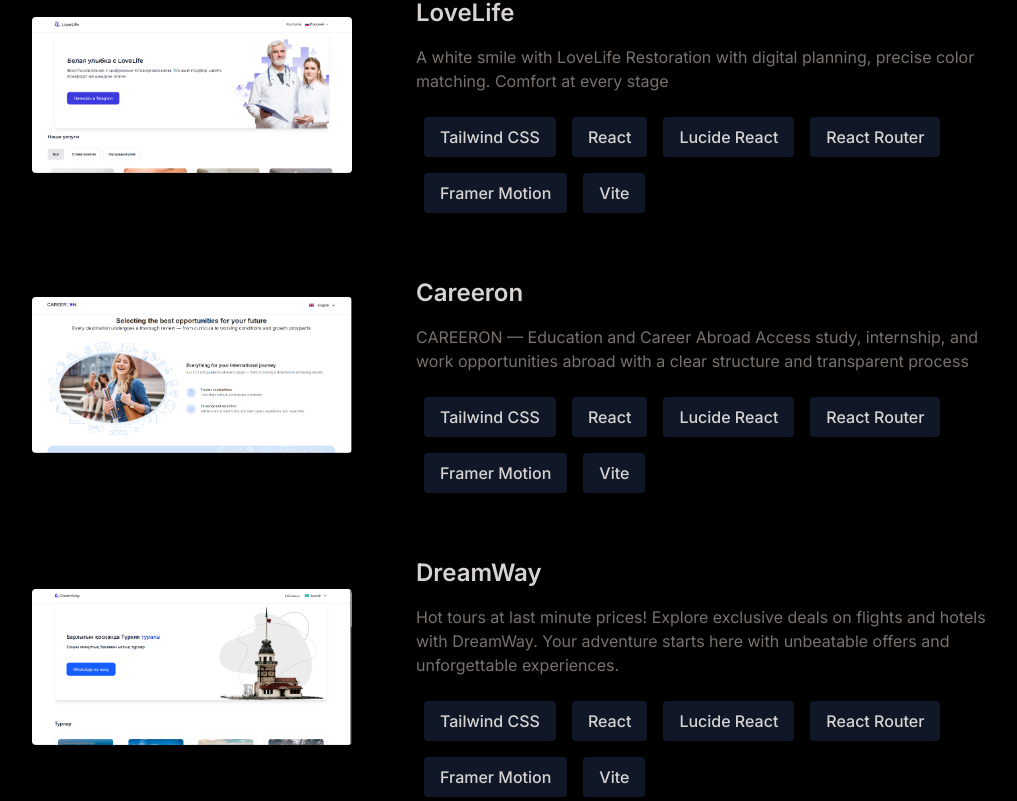
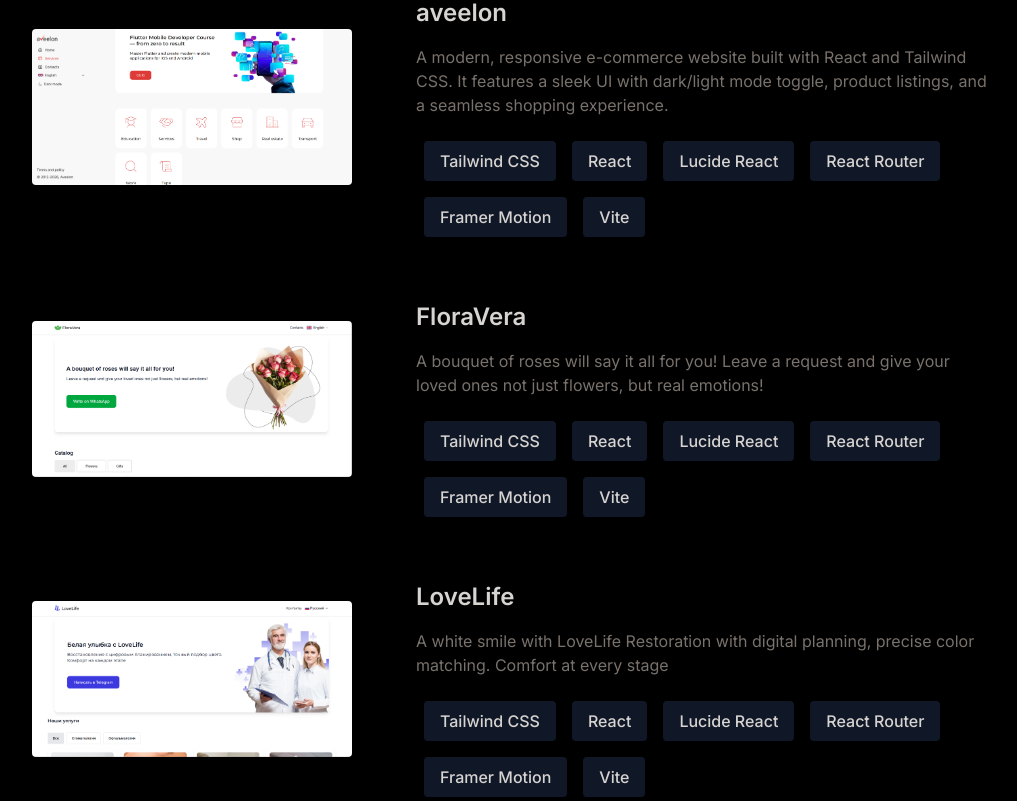
Before and after one commit to Z-Coding-dot/Portfolio, a React (Vite) app: page / in a window 1280 px wide. Shown: the part 1699-2500 px from the top of the page, without its empty margins (128-1145 px from the left). Built offline with nearby package versions, Linux system fonts and the light colour scheme.

Commit message:
updated projects & instagram link

```diff
--- a/src/components/Contact.jsx
+++ b/src/components/Contact.jsx
@@ -19,13 +19,13 @@
                 <div className=''>
                     <h3 className="text-base sm:text-xl text-start font-bold">Social Media</h3>
                     <div className="flex justify-start items-start gap-4 sm:gap-10 my-15">
-                  <a target='_blank' rel='noopener noreferrer' href="https://www.linkedin.com/in/ziaulhaq-parsa-karimi-8a6149373?lipi=urn%3Ali%3Apage%3Ad_flagship3_profile_view_base_contact_details%3B9y6oVBtLQKC6xSkF1BvR4g%3D%3D"aria-label="LinkedIn">
+                        <a target='_blank' rel='noopener noreferrer' href="https://www.linkedin.com/in/ziaulhaq-parsa-karimi-8a6149373?lipi=urn%3Ali%3Apage%3Ad_flagship3_profile_view_base_contact_details%3B9y6oVBtLQKC6xSkF1BvR4g%3D%3D" aria-label="LinkedIn">
                             <FaLinkedin className='size-7' /></a>
                         <a target='_blank' rel='noopener noreferrer' href="https://github.com/Z-Coding-dot" aria-label="GitHub">
                             <FaGithub className='size-7' /></a>
-                    <a target='_blank' rel='noopener noreferrer' href="https://www.instagram.com/princeparsa53?igsh=eW4zZ2d6b3l3bjZq"aria-label="Instagram">
+                        <a target='_blank' rel='noopener noreferrer' href="https://www.instagram.com/parsa_____official?utm_source=qr&igsh=MTB1NXE1cTN3YWR1OQ==" aria-label="Instagram">
                             <FaInstagram className='size-7' /></a>
-                    <a target='_blank' rel='noopener noreferrer' href="https://www.facebook.com/ziualhaqparsa.ziyalhaq?mibextid=ZbWKwL"aria-label="facebook">
+                        <a target='_blank' rel='noopener noreferrer' href="https://www.facebook.com/ziualhaqparsa.ziyalhaq?mibextid=ZbWKwL" aria-label="facebook">
                             <FaFacebook className='size-7' /></a>
 
                     </div>
--- a/src/components/Navbar.jsx
+++ b/src/components/Navbar.jsx
@@ -18,7 +18,7 @@
             <FaGithub />
           </a>
           <a
-            href="https://www.instagram.com/parsa_official?igsh=MTB1NXE1cTN3YWR1OQ=="
+            href="https://www.instagram.com/parsa_____official?utm_source=qr&igsh=MTB1NXE1cTN3YWR1OQ=="
             aria-label="Instagram" rel='noreferrer' target='_blank'>
             <FaInstagram />
           </a>
--- a/src/constants/index.js
+++ b/src/constants/index.js
@@ -1,4 +1,4 @@
-import chatbot from '../assets/projects/react-chatbot.png';
+import chatbot from "../assets/projects/react-chatbot.png";
 import dashboard from "../assets/projects/dashboard.png";
 import onlineStore from "../assets/projects/onlineStore.png";
 import coffee from "../assets/projects/coffee.png";
@@ -11,9 +11,8 @@
 import careeron from "../assets/projects/careeron.png";
 import loveLife from "../assets/projects/loveLife.png";
 import floraVera from "../assets/projects/floraVera.png";
-
-
-
+import aveelon from "../assets/projects/aveelon.png";
+import skillBridge from "../assets/projects/skillBridge.png";
 
 export const HERO_CONTENT = `I'm a passionate and detail-oriented Computer Science student
  at Astana IT University, specializing in Frontend Web Development using modern technologies like React.js, Tailwind CSS, and JavaScript (ES6+).
@@ -25,11 +24,21 @@
 
 export const EXPERIENCES = [
   {
-    year: "August 2025 - Present",
+    year: "August 2025 - February 2026",
     role: "Frontend Developer Intern",
     company: "sanaUp",
     description: `Built scalable UI features and maintained modern web interfaces with React, TypeScript, and utility-first CSS. Collaborated on cross-functional development cycles using Git version control and Figma-based design.`,
-    technologies: [ "TypeScript", "React.js", "Redux Toolkit", "React Router", "Tailwind CSS", "Git", "Figma", "clsx", "React Scroll", ],
+    technologies: [
+      "TypeScript",
+      "React.js",
+      "Redux Toolkit",
+      "React Router",
+      "Tailwind CSS",
+      "Git",
+      "Figma",
+      "clsx",
+      "React Scroll",
+    ],
   },
   {
     year: "June 2025 - July 2025",
@@ -38,52 +47,137 @@
     description: `Developed and maintained responsive e-commerce components using React.js and Redux.
     Collaborated with the frontend team using Git and Figma for agile workflows.
     Contributed to UI design enhancements and improved component reusability.`,
-    technologies: [ "Javascript", "React.js", "Redux Toolkit", "React Router", "Tailwind CSS", "Git", "Figma", "clsx", "React Scroll", ],
+    technologies: [
+      "Javascript",
+      "React.js",
+      "Redux Toolkit",
+      "React Router",
+      "Tailwind CSS",
+      "Git",
+      "Figma",
+      "clsx",
+      "React Scroll",
+    ],
   },
 ];
 
 export const PROJECTS = [
   {
+    title: "SkillBridge",
+    image: skillBridge,
+    description:
+      "The marketplace where students find gigs, internships, and tutoring opportunities. Build experience, earn money, and grow your network.",
+    technologies: [
+      "Tailwind CSS",
+      "React",
+      "Lucide React",
+      "React Router",
+      "Framer Motion",
+      "Vite",
+    ],
+    link: "https://github.com/Z-Coding-dot/Skill_Bridge",
+  },
+  {
+    title: "aveelon",
+    image: aveelon,
+    description:
+      "A modern, responsive e-commerce website built with React and Tailwind CSS. It features a sleek UI with dark/light mode toggle, product listings, and a seamless shopping experience.",
+    technologies: [
+      "Tailwind CSS",
+      "React",
+      "Lucide React",
+      "React Router",
+      "Framer Motion",
+      "Vite",
+    ],
+    link: "https://app.aveelon.com/",
+  },
+  {
     title: "FloraVera",
     image: floraVera,
-    description:"A bouquet of roses will say it all for you! Leave a request and give your loved ones not just flowers, but real emotions!",
-    technologies: ["Tailwind CSS", "React", "Lucide React", "React Router", "Framer Motion", "Vite"],
+    description:
+      "A bouquet of roses will say it all for you! Leave a request and give your loved ones not just flowers, but real emotions!",
+    technologies: [
+      "Tailwind CSS",
+      "React",
+      "Lucide React",
+      "React Router",
+      "Framer Motion",
+      "Vite",
+    ],
     link: "https://floravera.offiwebsite.com/",
   },
   {
     title: "LoveLife",
     image: loveLife,
-    description:"A white smile with LoveLife Restoration with digital planning, precise color matching. Comfort at every stage",
-    technologies: ["Tailwind CSS", "React", "Lucide React", "React Router", "Framer Motion", "Vite"],
+    description:
+      "A white smile with LoveLife Restoration with digital planning, precise color matching. Comfort at every stage",
+    technologies: [
+      "Tailwind CSS",
+      "React",
+      "Lucide React",
+      "React Router",
+      "Framer Motion",
+      "Vite",
+    ],
     link: "https://lovelife.offiwebsite.com/",
   },
   {
     title: "Careeron",
     image: careeron,
-    description:"CAREERON — Education and Career Abroad Access study, internship, and work opportunities abroad with a clear structure and transparent process",
-    technologies: ["Tailwind CSS", "React", "Lucide React", "React Router", "Framer Motion", "Vite"],
+    description:
+      "CAREERON — Education and Career Abroad Access study, internship, and work opportunities abroad with a clear structure and transparent process",
+    technologies: [
+      "Tailwind CSS",
+      "React",
+      "Lucide React",
+      "React Router",
+      "Framer Motion",
+      "Vite",
+    ],
     link: "https://careeron.offiwebsite.com/",
   },
   {
     title: "DreamWay",
     image: dreamWay,
-    description:"Hot tours at last minute prices! Explore exclusive deals on flights and hotels with DreamWay. Your adventure starts here with unbeatable offers and unforgettable experiences.",
-    technologies: ["Tailwind CSS", "React", "Lucide React", "React Router", "Framer Motion", "Vite"],
+    description:
+      "Hot tours at last minute prices! Explore exclusive deals on flights and hotels with DreamWay. Your adventure starts here with unbeatable offers and unforgettable experiences.",
+    technologies: [
+      "Tailwind CSS",
+      "React",
+      "Lucide React",
+      "React Router",
+      "Framer Motion",
+      "Vite",
+    ],
     link: "https://dreamway.offiwebsite.com/",
   },
   {
     title: "MintLight",
     image: mintLight,
-    description:` 6 months with no overPayments Convenient installment plan for regular customers with flexible payment options.`,
-    technologies: ["Tailwind CSS", "React", "Lucide React", "React Router", "Framer Motion", "Vite"],
+    description: ` 6 months with no overPayments Convenient installment plan for regular customers with flexible payment options.`,
+    technologies: [
+      "Tailwind CSS",
+      "React",
+      "Lucide React",
+      "React Router",
+      "Framer Motion",
+      "Vite",
+    ],
     link: "https://mintlight.offiwebsite.com/",
   },
   {
     title: "Pars Chat - AI-Powered Chatbot",
     image: chatbot,
-    description:` A modern, responsive AI chatbot built with React and Vite, powered by Google's Gemini AI.
+    description: ` A modern, responsive AI chatbot built with React and Vite, powered by Google's Gemini AI.
      Experience seamless conversations with an intelligent AI assistant in a beautiful, dark/light mode interface.`,
-    technologies: ["Google Gemini AI", "Tailwind CSS", "React", "Recharts", "Lucide React"],
+    technologies: [
+      "Google Gemini AI",
+      "Tailwind CSS",
+      "React",
+      "Recharts",
+      "Lucide React",
+    ],
     link: "https://react-chatbot-eight-omega.vercel.app/",
   },
   {
```
Also changed, not shown: src/assets/projects/aveelon.png (added), src/assets/projects/skillBridge.png (added). Lines whose indentation alone changed are shown as unchanged.
